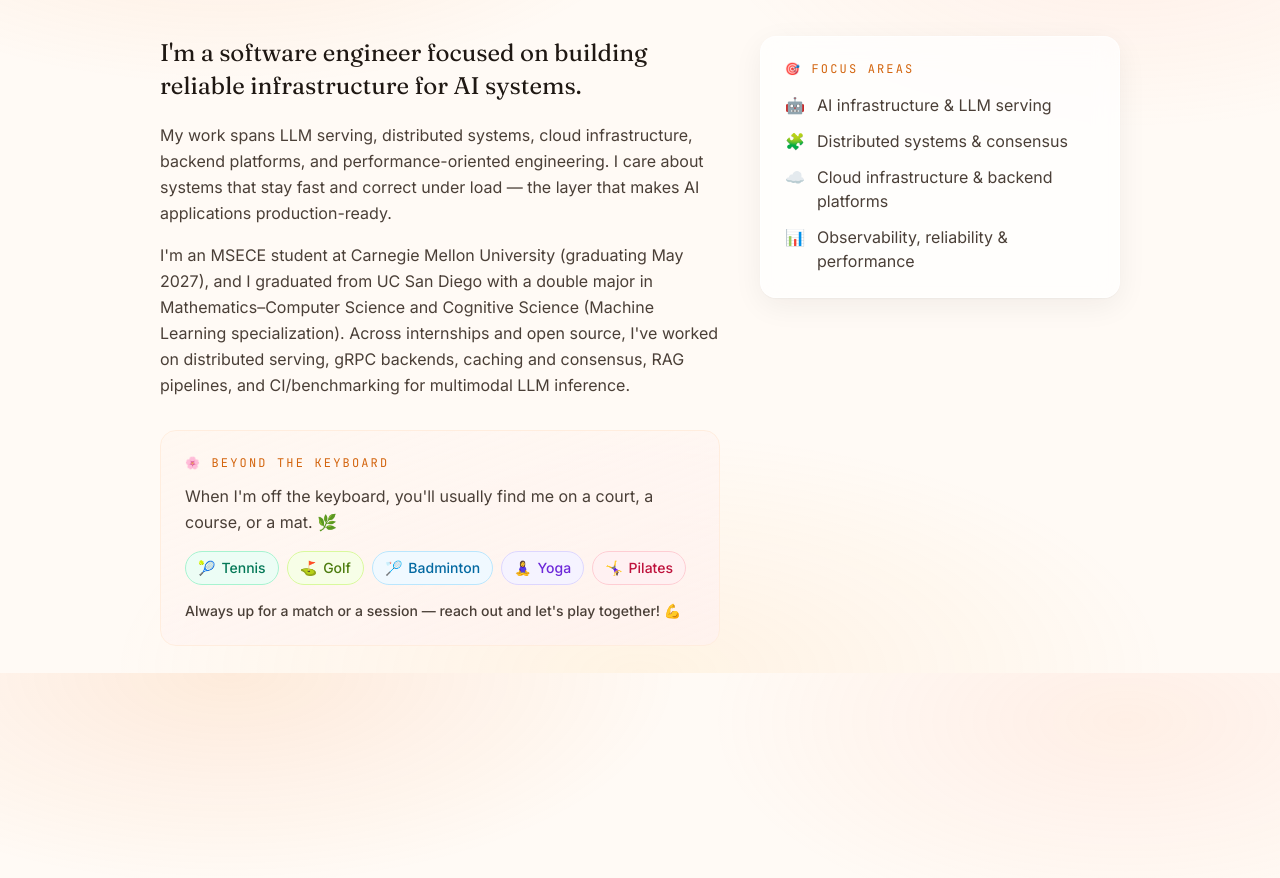
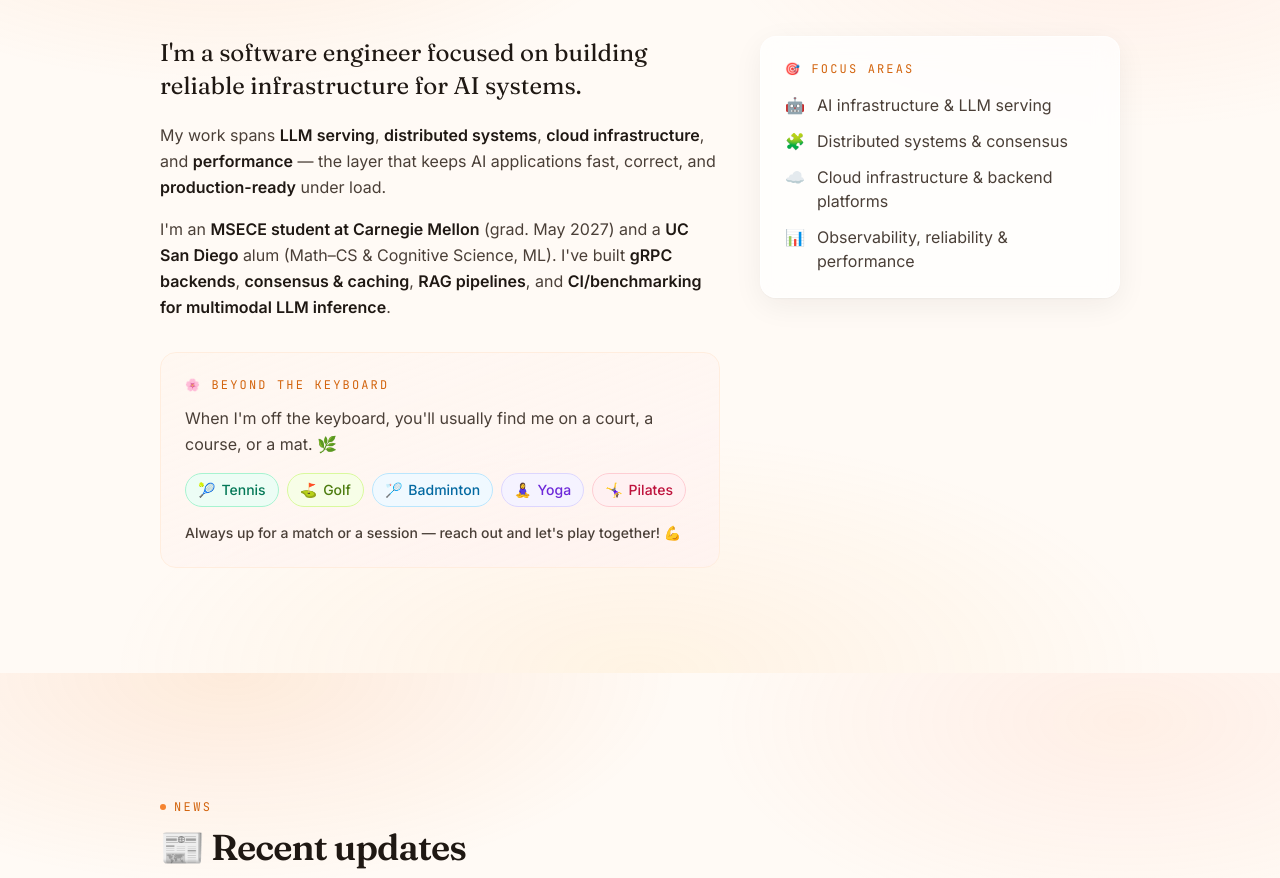
Before and after one commit to MelodyyyYin/MelodyyyYin.github.io, a Next.js app: page / in a window 1280 px wide. Shown: the part 927-1805 px from the top of the page. Built offline with nearby package versions, Linux system fonts and the light colour scheme.

Commit message:
Tighten About intro and bold the key points

```diff
--- a/components/About.tsx
+++ b/components/About.tsx
@@ -1,6 +1,20 @@
+import { Fragment } from "react";
 import Section from "./Section";
 import Reveal from "./Reveal";
 import { about } from "@/lib/content";
+
+// Render **bold** segments as <strong>.
+function renderBold(text: string) {
+  return text.split(/(\*\*[^*]+\*\*)/g).map((part, i) =>
+    part.startsWith("**") && part.endsWith("**") ? (
+      <strong key={i} className="font-semibold text-ink">
+        {part.slice(2, -2)}
+      </strong>
+    ) : (
+      <Fragment key={i}>{part}</Fragment>
+    ),
+  );
+}
 
 export default function About() {
   return (
@@ -12,7 +26,7 @@ export default function About() {
           </p>
           <div className="mt-5 space-y-4 leading-relaxed text-ink-soft">
             {about.paragraphs.map((p) => (
-              <p key={p.slice(0, 24)}>{p}</p>
+              <p key={p.slice(0, 24)}>{renderBold(p)}</p>
             ))}
           </div>
 
--- a/lib/content.ts
+++ b/lib/content.ts
@@ -81,9 +81,10 @@ export const affiliations = [
 
 export const about = {
   lead: "I'm a software engineer focused on building reliable infrastructure for AI systems.",
+  // **double asterisks** render as bold in the About section.
   paragraphs: [
-    "My work spans LLM serving, distributed systems, cloud infrastructure, backend platforms, and performance-oriented engineering. I care about systems that stay fast and correct under load — the layer that makes AI applications production-ready.",
-    "I'm an MSECE student at Carnegie Mellon University (graduating May 2027), and I graduated from UC San Diego with a double major in Mathematics–Computer Science and Cognitive Science (Machine Learning specialization). Across internships and open source, I've worked on distributed serving, gRPC backends, caching and consensus, RAG pipelines, and CI/benchmarking for multimodal LLM inference.",
+    "My work spans **LLM serving**, **distributed systems**, **cloud infrastructure**, and **performance** — the layer that keeps AI applications fast, correct, and **production-ready** under load.",
+    "I'm an **MSECE student at Carnegie Mellon** (grad. May 2027) and a **UC San Diego** alum (Math–CS & Cognitive Science, ML). I've built **gRPC backends**, **consensus & caching**, **RAG pipelines**, and **CI/benchmarking for multimodal LLM inference**.",
   ],
   focus: [
     { emoji: "🤖", label: "AI infrastructure & LLM serving", dot: "bg-apricot-500" },
```
